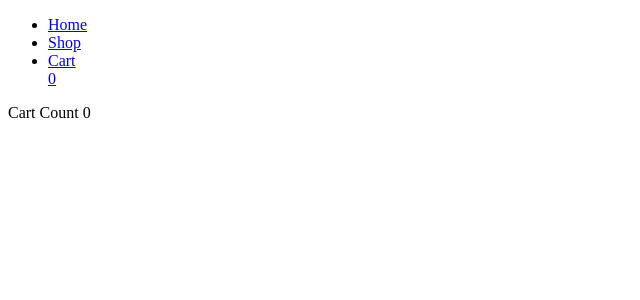
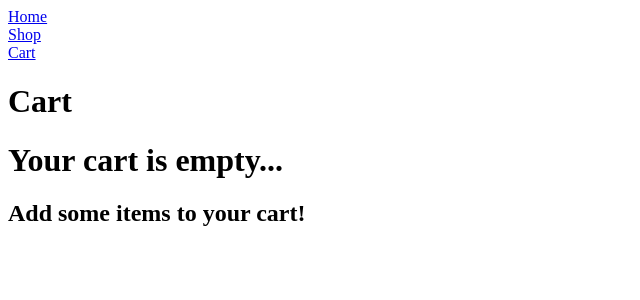
Before and after one commit to jwwals1/Shopping-Cart, a React (Vite) app: page /cart in a window 1280 px wide. Shown: the top 300 px of the page, without its empty margins (0-640 px from the left). Built offline with nearby package versions, Linux system fonts and the light colour scheme.

Commit message:
added state to cart.jsx

```diff
--- a/src/App.jsx
+++ b/src/App.jsx
@@ -1,18 +1,29 @@
 // import { Link } from "react-router-dom";
 import { useState } from "react";
 import Navbar from "./components/Navbar";
-import { Outlet } from "react-router-dom";
-// import { useState } from "react";
+import { Route, Routes } from "react-router-dom";
+import Shop from "./components/Shop.jsx"
+import Cart from "./components/Cart.jsx"
+import Home from "./components/Home.jsx";
 
 // eslint-disable-next-line react/prop-types
-function App () {
-  const [cartItems, setCartItems] = useState([])
+function App() {
+  const [cartItems, setCartItems] = useState([]);
+
   return (
     <>
-    <div>
-      <Navbar counter={cartItems.length}/>
-      <Outlet context={[cartItems, setCartItems]}/>
-    </div>
+      <Navbar cartItems={cartItems} />
+      <Routes>
+        <Route path="/" element={<Home />} />
+        <Route
+          path="shop"
+          element={<Shop cartItems={cartItems} setCartItems={setCartItems} />}
+        />
+        <Route
+          path="cart"
+          element={<Cart cartItems={cartItems} setCartItems={setCartItems} />}
+        />
+      </Routes>
     </>
   );
 }
--- a/src/components/Card.jsx
+++ b/src/components/Card.jsx
@@ -3,19 +3,20 @@
 
 // import { useState } from "react";
 
-function Card({item}) {
-    // const [cartNumber, setCartNumber] = useState(0)
-    // const [cartItem, setCartItem] = useState([])
-    return (
-    <div className="card">
-        <h2>{item.title}</h2>
-        <h2>{item.price}</h2>
-        <h2>{item.description}</h2>
-        <h2>{item.category}</h2>
-        <img src={item.image} alt="item image" className="itemImage"/>
-        <button onClick={() => console.log(item)}>Add To Cart</button>
-    </div>
-)}
+// function Card({item, setCartItem}) {
+//     // const [cartNumber, setCartNumber] = useState(0)
+//     // const [value, setValue] = useState([])
+
+//     return (
+//     <div className="card">
+//         <h2>{item.title}</h2>
+//         <h2>{item.price}</h2>
+//         <h2>{item.description}</h2>
+//         <h2>{item.category}</h2>
+//         <img src={item.image} alt="item image" className="itemImage"/>
+//         <button onClick={() => {setCartItem(item);}}>Add To Cart</button>
+//     </div>
+// )}
 
 // Card.prototype = {
 //     item: PropTypes.object,
@@ -26,4 +27,21 @@ function Card({item}) {
 //     image: PropTypes.img
 // }
 
-export default Card
+// export default Card
+
+// export default function Card({ products, addToCart }) {
+//     const product = products
+
+//     return (
+//       <div>
+//          <div className="card">
+//         <h2>{product.title}</h2>
+//         <h2>{product.price}</h2>
+//         <h2>{product.description}</h2>
+//         <h2>{product.category}</h2>
+//         <img src={product.image} alt="item image" className="itemImage"/>
+//         <button onClick={() => {addToCart(product);}}>Add To Cart</button>
+//     </div>
+//       </div>
+//     );
+//   }
--- a/src/components/Cart.jsx
+++ b/src/components/Cart.jsx
@@ -1,26 +1,99 @@
-// import { Link } from "react-router-dom"
-// import Navbar from "../components/navbar"
-import Card from "./Card"
-import { useOutletContext } from "react-router-dom"
+/* eslint-disable react/prop-types */
+/* eslint-disable react-hooks/exhaustive-deps */
+import { useState, useEffect } from "react";
 
-function Cart() {
-    const [cartItems, setCartItems] = useOutletContext()
+function Cart({ cartItems, setCartItems }) {
+  const [totalItems, setTotalItems] = useState(0);
 
-    const changeCart = (item) => {
-        const array = cartItems.map(cartproduct => {
-            if (cartproduct.id === item.id) {
-                return item
-            }
-            return item
-        })
-        setCartItems(array)
+
+  const calculateTotalItems = () => {
+    let total = 0;
+    for (let product of cartItems) {
+      total += product.quantity;
     }
-    return (
-        <>
-        <div>Cart Count {cartItems.length}</div>
-            <div>{cartItems.map(item => <Card key={item.id} changeCart={changeCart}/>)}</div>
-        </>
-    )
+    setTotalItems(total);
+  };
+
+  const quantityChange = (id, type) => {
+    const updatedItems = cartItems.map((product) => {
+      if (product.id === id) {
+        let newQuantity =
+          type === "increment" ? product.quantity + 1 : product.quantity - 1;
+        if (newQuantity <= 0) {
+          return null;
+        } else {
+          return {
+            ...product,
+            quantity: newQuantity,
+          };
+        }
+      }
+      return product;
+    });
+
+    setCartItems(updatedItems.filter((product) => product !== null));
+  };
+
+
+
+  useEffect(() => {
+    calculateTotalItems();
+  }, [cartItems]);
+
+  return (
+    <div >
+      <div >
+        <h1>Cart</h1>
+      </div>
+      {cartItems.length > 0 ? (
+        <div>
+          <div >
+            <h2>
+              {totalItems} {totalItems === 1 ? "item" : "items"}
+            </h2>
+          </div>
+          <div>
+            {cartItems.map((product) => (
+              <div key={product.id} className="card">
+                <img  className="itemImage" src={product.image} alt={product.title} />
+                <div>
+                  <div >
+                    <h2>{product.title}</h2>
+
+                  </div>
+                  <div >
+                    <p>${(product.price * product.quantity).toFixed(2)}</p>
+                    <div className="quantity">
+                      <button
+                        value="-"
+                        onClick={() => quantityChange(product.id, "decrement")}
+                      >
+                        -
+                      </button>
+                      {product.quantity}
+                      <button
+                        value="+"
+                        onClick={() => quantityChange(product.id, "increment")}
+                      >
+                        +
+                      </button>
+                    </div>
+                  </div>
+                </div>
+              </div>
+            ))}
+          </div>
+        </div>
+      ) : (
+        <div>
+          <div >
+            <h1>Your cart is empty...</h1>
+            <h2>Add some items to your cart!</h2>
+          </div>
+        </div>
+      )}
+    </div>
+  );
 }
 
-export default Cart
+export default Cart;
--- a/src/components/Navbar.jsx
+++ b/src/components/Navbar.jsx
@@ -1,19 +1,31 @@
-import { Link } from "react-router-dom"
-// import { useState } from 'react'
+import { Link } from "react-router-dom";
+
 
 // eslint-disable-next-line react/prop-types
-function Navbar({counter}) {
-    return (
-        <>
-        <div>
-            <ul>
-                <li><Link to="/">Home</Link></li>
-                <li><Link to="shop">Shop</Link></li>
-                <li><Link to="cart">Cart <div>{counter}</div></Link></li>
-            </ul>
-        </div>
-        </>
-    )
+function Header({ cartItems }) {
+  return (
+    <header>
+      <div className="headerLinks">
+        <Link to="/">
+          <div className="link">Home</div>
+        </Link>
+        <Link to="shop">
+          <div className="link">Shop</div>
+        </Link>
+        <Link to="cart">
+          <div className="link">
+            Cart
+            {cartItems> 0 && (
+              <div className="cart-count">{cartItems}</div>
+            )}
+
+          </div>
+        </Link>
+      </div>
+    </header>
+  );
 }
 
-export default Navbar
+
+
+export default Header;
--- a/src/components/Shop.jsx
+++ b/src/components/Shop.jsx
@@ -2,22 +2,25 @@
 // import Navbar from "./navbar"
 import { useState } from "react"
 import { useEffect } from "react"
-import Card from "./Card"
-import { useOutletContext } from "react-router-dom"
+// import Card from "./Card"
 
-function Shop() {
+
+// eslint-disable-next-line react/prop-types
+function Shop({ cartItems, setCartItems }) {
     const [items, setItems] = useState([])
-    const [cartItems, setCartItems] = useOutletContext()
+    // const [cartItems, setCartItems] = useState()
 
-    function addCart(item, counter) {
-        const array = cartItems.map(cartproduct => {
-            if (cartproduct.id === item.id) {
-                return {...item, counter: cartproduct.counter + counter}
-            }
-            return cartproduct
-        })
-        setCartItems(array)
-    }
+    useEffect(() => {
+        fetch("https://fakestoreapi.com/products")
+          .then((res) => res.json())
+          .then((json) => {
+            setItems(json);
+          })
+      }, []);
+
+      const addToCart = (item) => {
+        setCartItems([...cartItems, { ...item, quantity: 1 }]);
+      };
 
     useEffect(() => {
         fetch('https://fakestoreapi.com/products')
@@ -28,17 +31,32 @@ function Shop() {
     },[])
 
     return (
-        <>
         <div>
+          <div>
+            <h1>Shop</h1>
+          </div>
             <div>
-            <h2>This is the shop page</h2>
-            </div>
-            <div className="item">
-                {items.map(item => <Card key={item.id} item = {item} setCartItems ={addCart}/>)}
+              {items.map((item) => (
+                <div key={item.id} id={item.id} className="card">
+                  <img
+                    className="itemImage"
+                    src={item.image}
+                    alt={item.title}
+                  />
+                  <div>
+                    <div>{item.title}</div>
+                    <div>${item.price}</div>
+                    <div>
+                        <button onClick={() => addToCart(item)}>
+                          Add to cart
+                        </button>
+                    </div>
+                  </div>
+                </div>
+              ))}
             </div>
         </div>
-        </>
-    )
-}
+      );
+    }
 
 export default Shop
--- a/src/main.jsx
+++ b/src/main.jsx
@@ -1,26 +1,13 @@
 import React from "react";
 import ReactDOM from "react-dom/client";
-import { createBrowserRouter, RouterProvider } from "react-router-dom";
 import App from "./App.jsx"
-import Shop from "./components/Shop.jsx"
-import Cart from "./components/Cart.jsx"
-import Home from "./components/Home.jsx";
 import './index.css'
-
-const router = createBrowserRouter([
-  {
-    path: '/',
-    element: <App />,
-    children: [
-      {index: true, element: <Home/>},
-      {path: 'shop', element: <Shop/>},
-      {path: 'cart', element: <Cart/>}
-    ]
-  }
-])
+import { BrowserRouter } from "react-router-dom";
 
 ReactDOM.createRoot(document.getElementById("root")).render(
   <React.StrictMode>
-    <RouterProvider router={router} />
+    <BrowserRouter>
+      <App />
+    </BrowserRouter>
   </React.StrictMode>
 );
```
